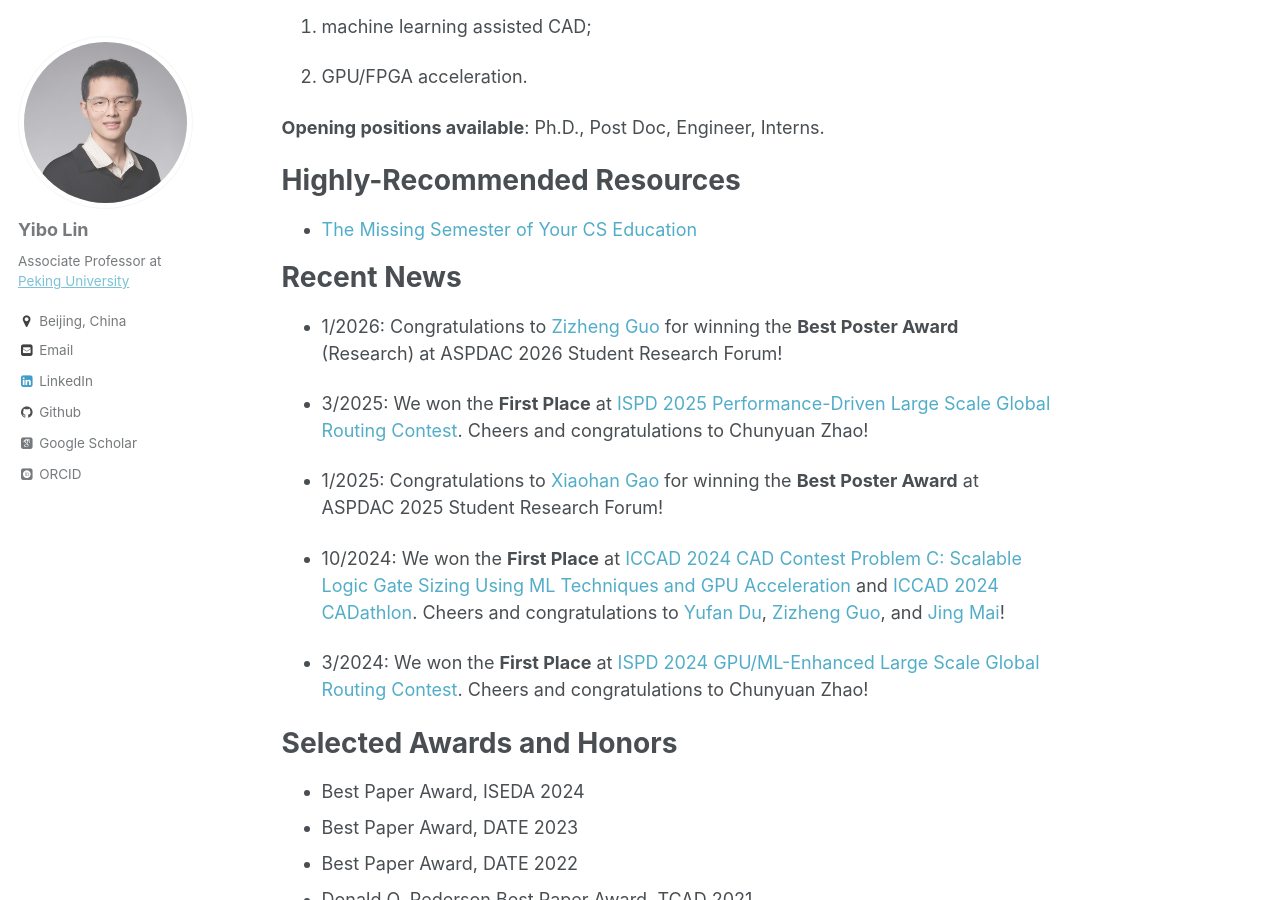
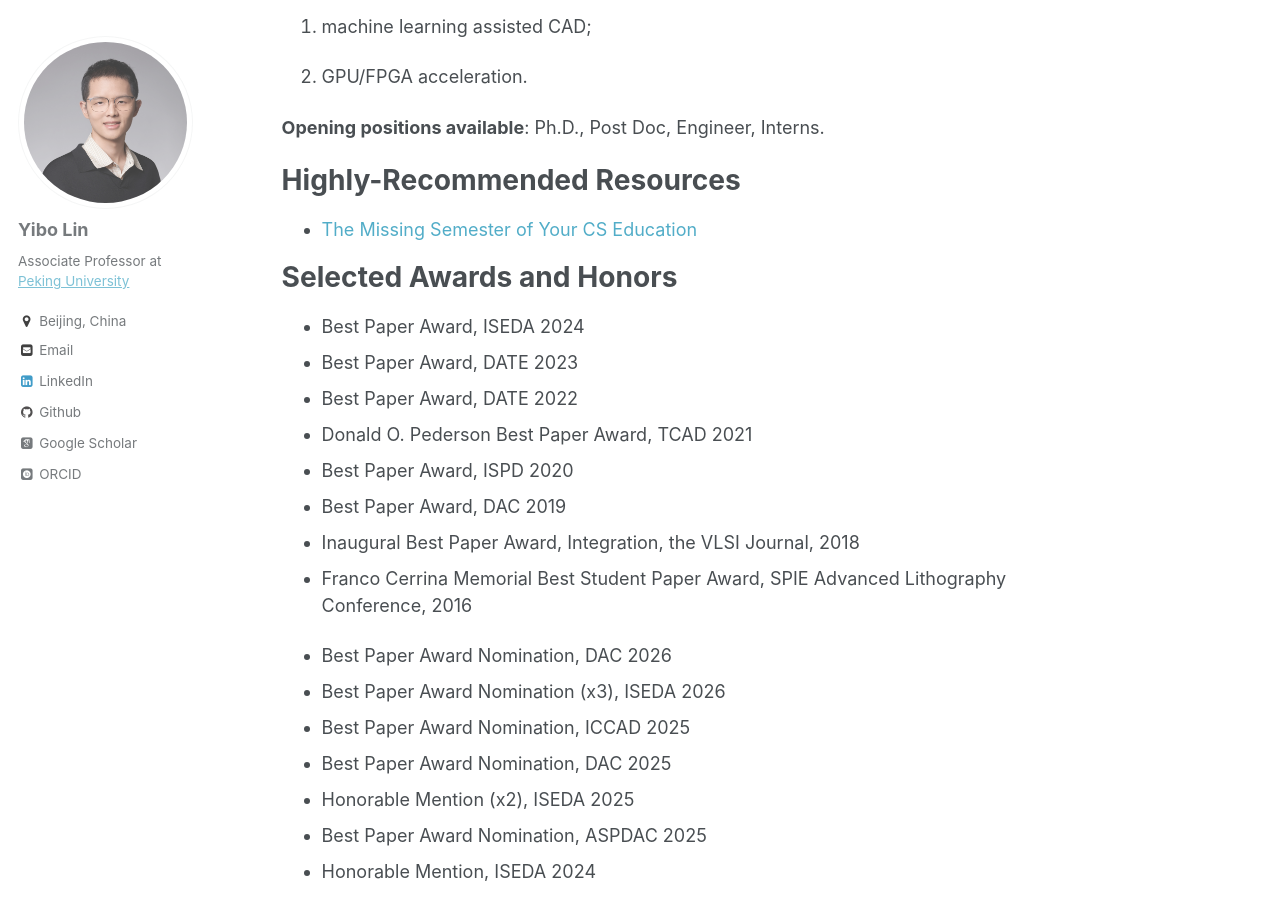
Before and after one commit to limbo018/limbo018.github.io, a Jekyll site: the page built from _pages/about.md, in a window 1280 px wide and 900 px high, scrolled down 518 px. Built offline with Jekyll 4.4.1, drawn with Linux system fonts in a browser that asks for light colours; some web fonts are replaced.

Commit message:
correct #accepted for dac 2026

```diff
--- a/_pages/about.md
+++ b/_pages/about.md
@@ -29,18 +29,6 @@ Highly-Recommended Resources
 
 * [The Missing Semester of Your CS Education](https://missing.csail.mit.edu/)
 
-Recent News
-======
-* 1/2026: Congratulations to [Zizheng Guo](https://guozz.cn) for winning the **Best Poster Award** (Research) at ASPDAC 2026 Student Research Forum!
-
-* 3/2025: We won the **First Place** at [ISPD 2025 Performance-Driven Large Scale Global Routing Contest](https://github.com/liangrj2014/ISPD25_contest/blob/main/index.md). Cheers and congratulations to Chunyuan Zhao!
-
-* 1/2025: Congratulations to [Xiaohan Gao](https://gaoxiaohan.com/) for winning the **Best Poster Award** at ASPDAC 2025 Student Research Forum!
-
-* 10/2024: We won the **First Place** at [ICCAD 2024 CAD Contest Problem C: Scalable Logic Gate Sizing Using ML Techniques and GPU Acceleration](https://www.iccad-contest.org/) and [ICCAD 2024 CADathlon](https://2024.iccad.com/cadathlon-iccad-2024). Cheers and congratulations to [Yufan Du](https://yufandu.com/), [Zizheng Guo](https://guozz.cn/), and [Jing Mai](https://magic3007.github.io/)!
-
-* 3/2024: We won the **First Place** at [ISPD 2024 GPU/ML-Enhanced Large Scale Global Routing Contest](https://liangrj2014.github.io/ISPD24_contest/). Cheers and congratulations to Chunyuan Zhao!
-
 Selected Awards and Honors
 ======
 * Best Paper Award, ISEDA 2024
@@ -52,6 +40,8 @@ Selected Awards and Honors
 * Inaugural Best Paper Award, Integration, the VLSI Journal, 2018
 * Franco Cerrina Memorial Best Student Paper Award, SPIE Advanced Lithography Conference, 2016
 
+* Best Paper Award Nomination, DAC 2026
+* Best Paper Award Nomination (x3), ISEDA 2026
 * Best Paper Award Nomination, ICCAD 2025
 * Best Paper Award Nomination, DAC 2025
 * Honorable Mention (x2), ISEDA 2025
```
Also changed, not shown: 4 other files.
